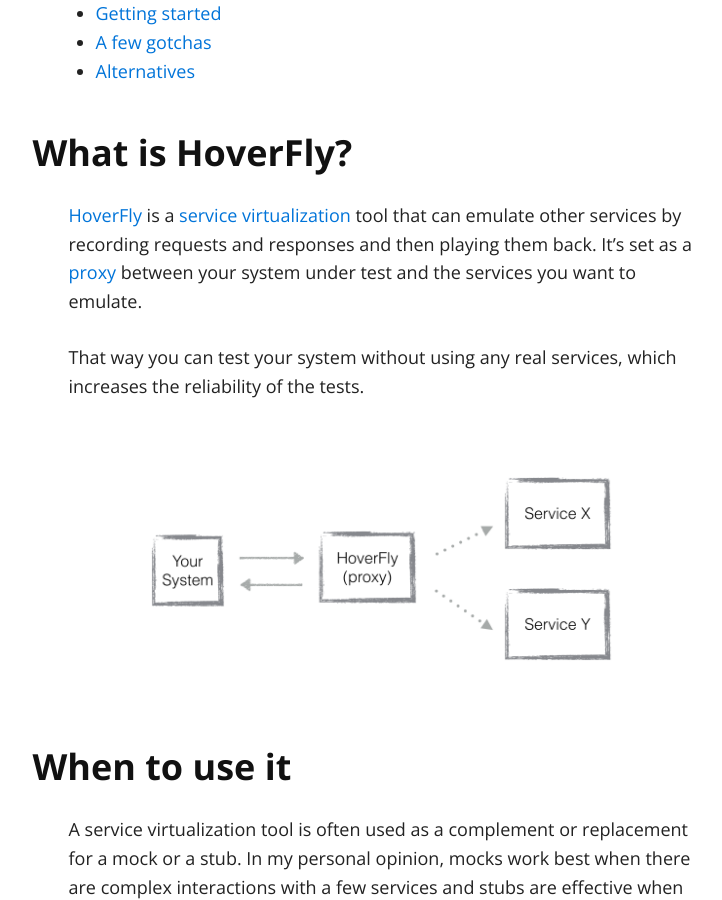
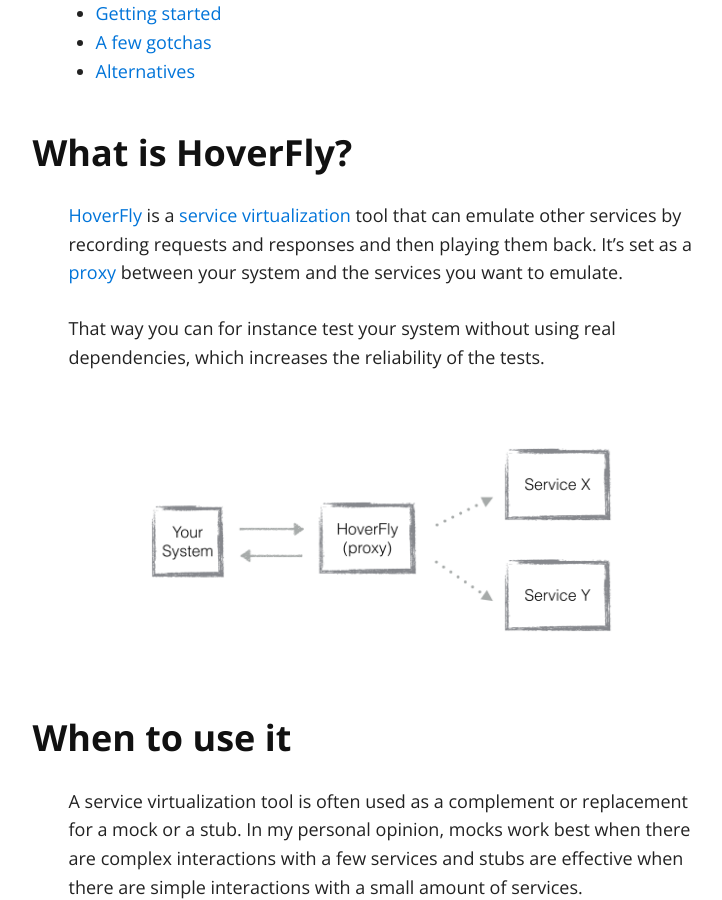
Before and after one commit to niklind/niklind.github.io, a Jekyll site: the page built from _posts/2017-04-04-emulating-services-using-hoverfly.md, in a window 1280 px wide and 900 px high, scrolled down 512 px. Shown: the whole window, without its empty margins (259-981 px from the left). Built offline with Jekyll 4.4.1, drawn with Linux system fonts in a browser that asks for light colours; nearby versions of some CDN libraries.

Commit message:
Small update to HoverFly post

```diff
--- a/_posts/2017-04-04-emulating-services-using-hoverfly.md
+++ b/_posts/2017-04-04-emulating-services-using-hoverfly.md
@@ -10,9 +10,9 @@
 
 ## What is HoverFly?
 
-[HoverFly](https://hoverfly.io/) is a [service virtualization](https://en.wikipedia.org/wiki/Service_virtualization) tool that can emulate other services by recording requests and responses and then playing them back. It's set as a [proxy](https://en.wikipedia.org/wiki/Proxy_server) between your system under test and the services you want to emulate.
+[HoverFly](https://hoverfly.io/) is a [service virtualization](https://en.wikipedia.org/wiki/Service_virtualization) tool that can emulate other services by recording requests and responses and then playing them back. It's set as a [proxy](https://en.wikipedia.org/wiki/Proxy_server) between your system and the services you want to emulate.
 
-That way you can test your system without using any real services, which increases the reliability of the tests.
+That way you can for instance test your system without using real dependencies, which increases the reliability of the tests.
 
 ![Capture sequence](/images/hoverfly_simulate.png)
 
```
